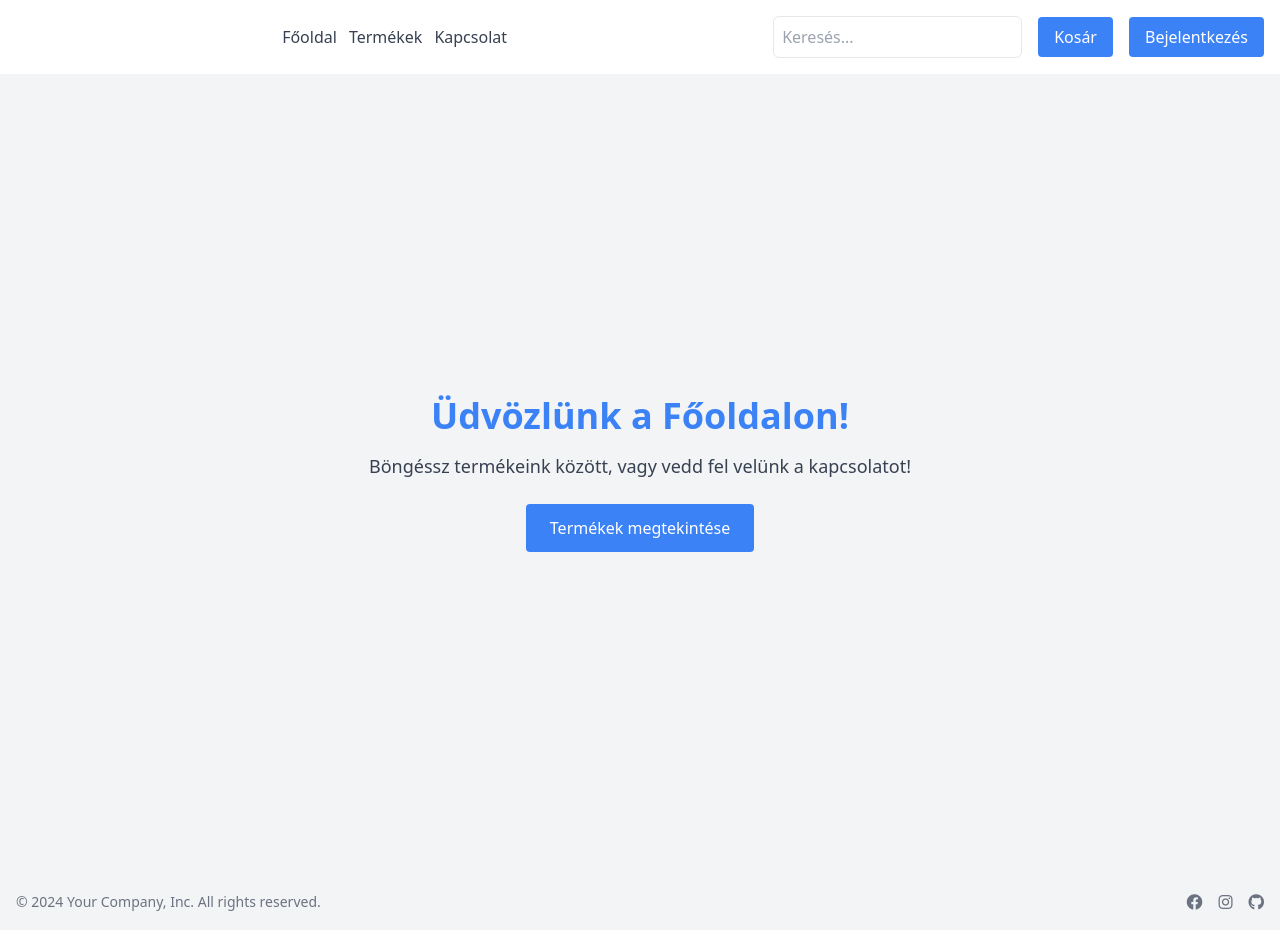
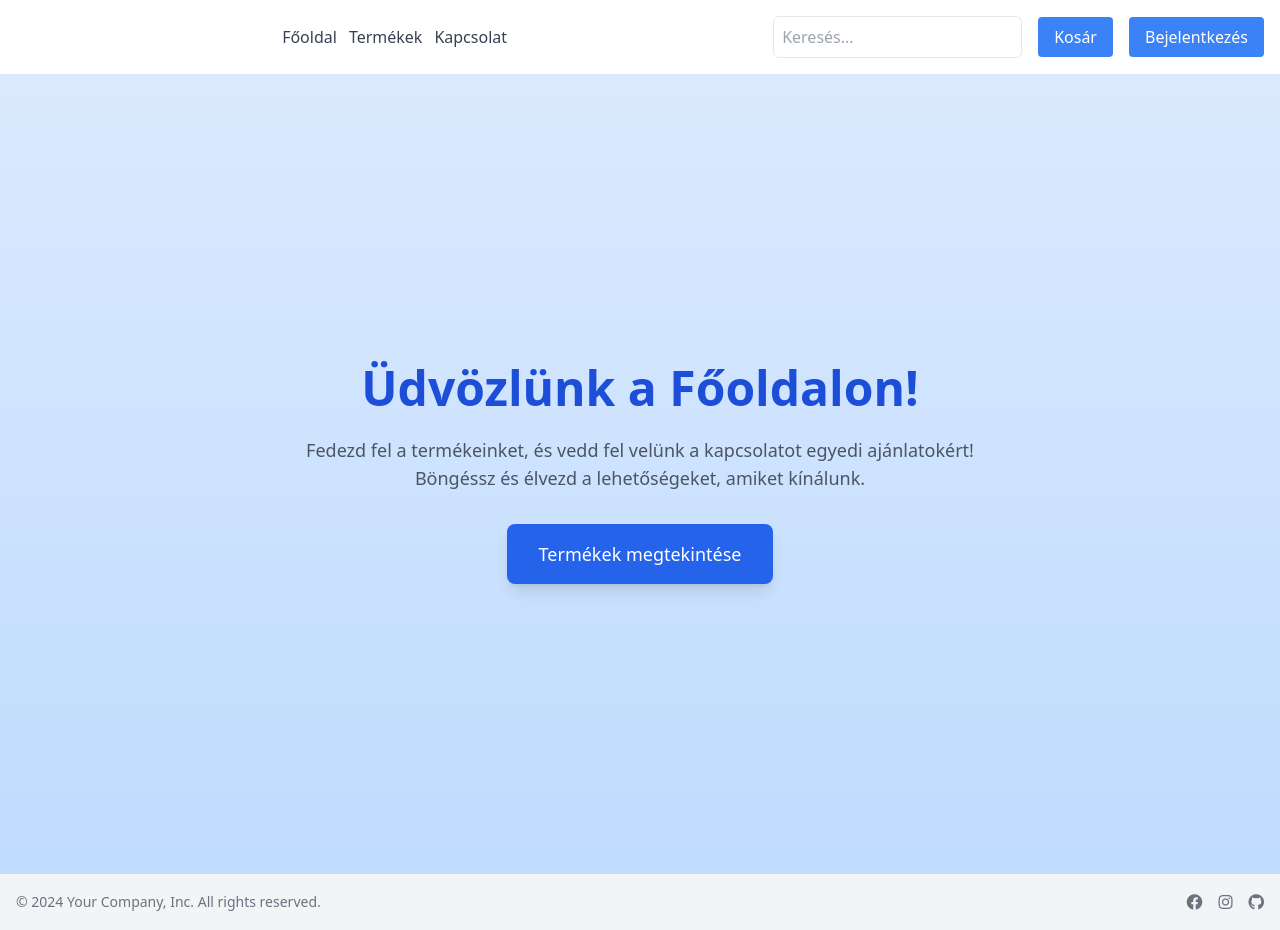
Before and after one commit to davidUwUalja/Vizsgaremek, a Vue app in the folder frontend/: page / in a window 1280 px wide. Built offline with nearby package versions, Linux system fonts and the light colour scheme.

Commit message:
Home.vue basic design

```diff
--- a/frontend/src/pages/Home.vue
+++ b/frontend/src/pages/Home.vue
@@ -1,11 +1,11 @@
 <template>
-  <div class="min-h-screen bg-gray-100 flex flex-col items-center justify-center">
-    <h1 class="text-4xl font-bold text-blue-500 mb-4">Üdvözlünk a Főoldalon!</h1>
-    <p class="text-gray-700 text-lg">
-      Böngéssz termékeink között, vagy vedd fel velünk a kapcsolatot!
+  <div class="min-h-screen bg-gradient-to-b from-blue-100 to-blue-200 flex flex-col items-center justify-center">
+    <h1 class="text-5xl font-extrabold text-blue-700 mb-6 text-center">Üdvözlünk a Főoldalon!</h1>
+    <p class="text-lg text-gray-600 mb-8 text-center max-w-2xl">
+      Fedezd fel a termékeinket, és vedd fel velünk a kapcsolatot egyedi ajánlatokért! Böngéssz és élvezd a lehetőségeket, amiket kínálunk.
     </p>
     <router-link to="/products">
-      <button class="mt-6 bg-blue-500 text-white px-6 py-3 rounded hover:bg-blue-600">
+      <button class="px-8 py-4 bg-blue-600 text-white text-lg font-medium rounded-lg shadow-lg hover:bg-blue-700 focus:ring focus:ring-blue-300 transition ease-in-out duration-300">
         Termékek megtekintése
       </button>
     </router-link>
```
